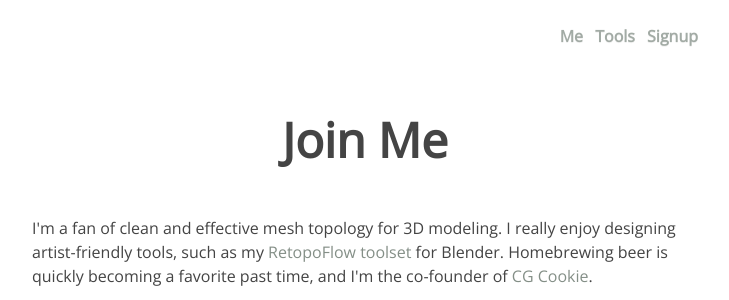
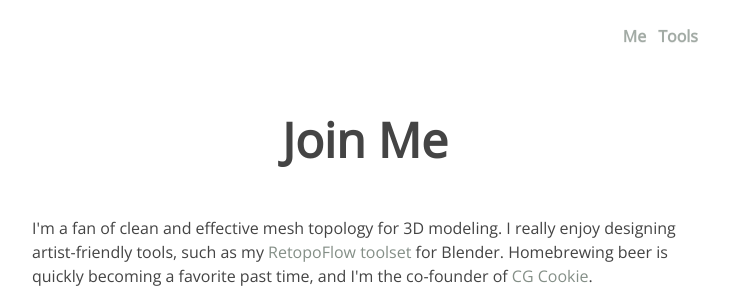
Before and after one commit to carter2422/jw3d, a Flask app: page /signup in a window 1280 px wide. Shown: the top 300 px of the page, without its empty margins (275-1004 px from the left). Run offline with Flask 2, Linux system fonts and the light colour scheme; parts of the project's set-up code (start-up, migrations or seed data) failed here and were passed over.

Commit message:
Comment out signup nav

```diff
--- a/templates/layout.html
+++ b/templates/layout.html
@@ -25,7 +25,7 @@
           <ul class="menu">
             <li><a href="{{ url_for('home') }}">Me</a></li>
             <li><a href="{{ url_for('tools') }}">Tools</a></li>
-            <li><a href="{{ url_for('signup') }}">Signup</a></li>
+            <!-- <li><a href="{{ url_for('signup') }}">Signup</a></li> -->
           </ul>
         </nav></strong>
       </div>
```
